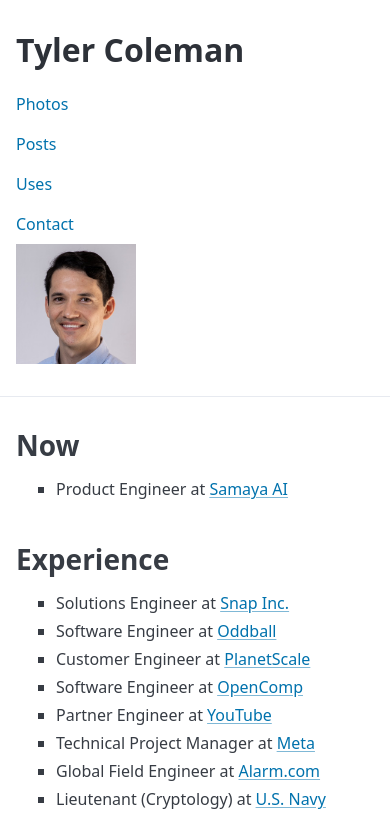
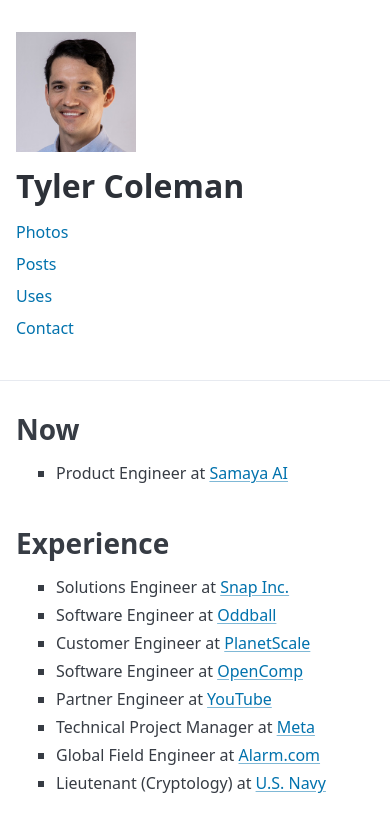
Before and after one commit to tycol7/tyos, an Astro site in the folder web/: page / in a window 390 px wide. Shown: the top 834 px of the page. Built offline with nearby package versions, Linux system fonts and the light colour scheme; Astro itself is replaced by a stand-in of ours.

Commit message:
reorder header in mobile

```diff
--- a/web/src/layouts/Layout.astro
+++ b/web/src/layouts/Layout.astro
@@ -38,7 +38,12 @@ const links = [
   </head>
   <body>
     <header class="container">
-      <div>
+      <div class="profile-pic">
+        <a href="/">
+          <Picture src={tyler} alt="Tyler Coleman" width={240} height={240} />
+        </a>
+      </div>
+      <div class="header-content">
         <h1><a href="/">Tyler Coleman</a></h1>
         <!-- Mobile navigation (stacked) -->
         <aside class="mobile-only">
@@ -72,9 +77,6 @@ const links = [
           </ul>
         </nav>
       </div>
-      <div>
-        <Picture src={tyler} alt="Tyler Coleman" width={240} height={240} />
-      </div>
     </header>
     <hr />
     <main class="container">
@@ -98,8 +100,57 @@ const links = [
       height: 120px;
     }
 
+    .profile-pic {
+      a {
+        display: block;
+        line-height: 0;
+      }
+    }
+
     @media (max-width: 768px) {
       flex-direction: column;
+
+      .profile-pic {
+        order: -1;
+        margin-bottom: 1rem;
+      }
+
+      .header-content {
+        display: flex;
+        flex-direction: column;
+
+        h1 {
+          order: 0;
+        }
+
+        .mobile-only {
+          order: 1;
+        }
+      }
+
+      .mobile-only {
+        nav ul {
+          margin-top: 0;
+          margin-bottom: 0.5rem;
+          padding-left: 1rem;
+
+          li {
+            margin-bottom: 0;
+            padding: 0;
+
+            a {
+              padding: 0.5rem 0;
+              display: block;
+            }
+          }
+        }
+      }
+    }
+
+    @media (min-width: 769px) {
+      .profile-pic {
+        order: 1;
+      }
     }
 
     .mobile-only {
```
